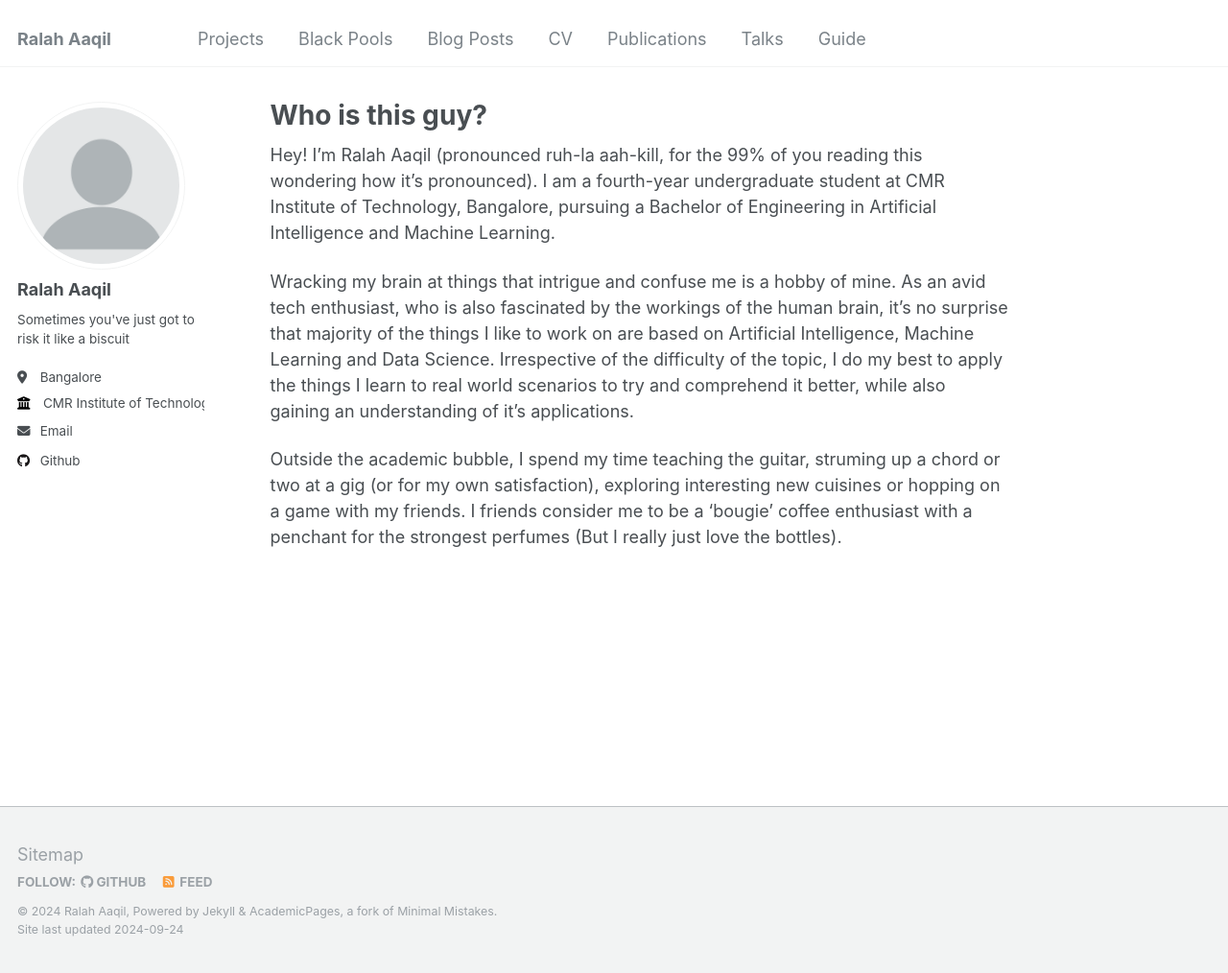
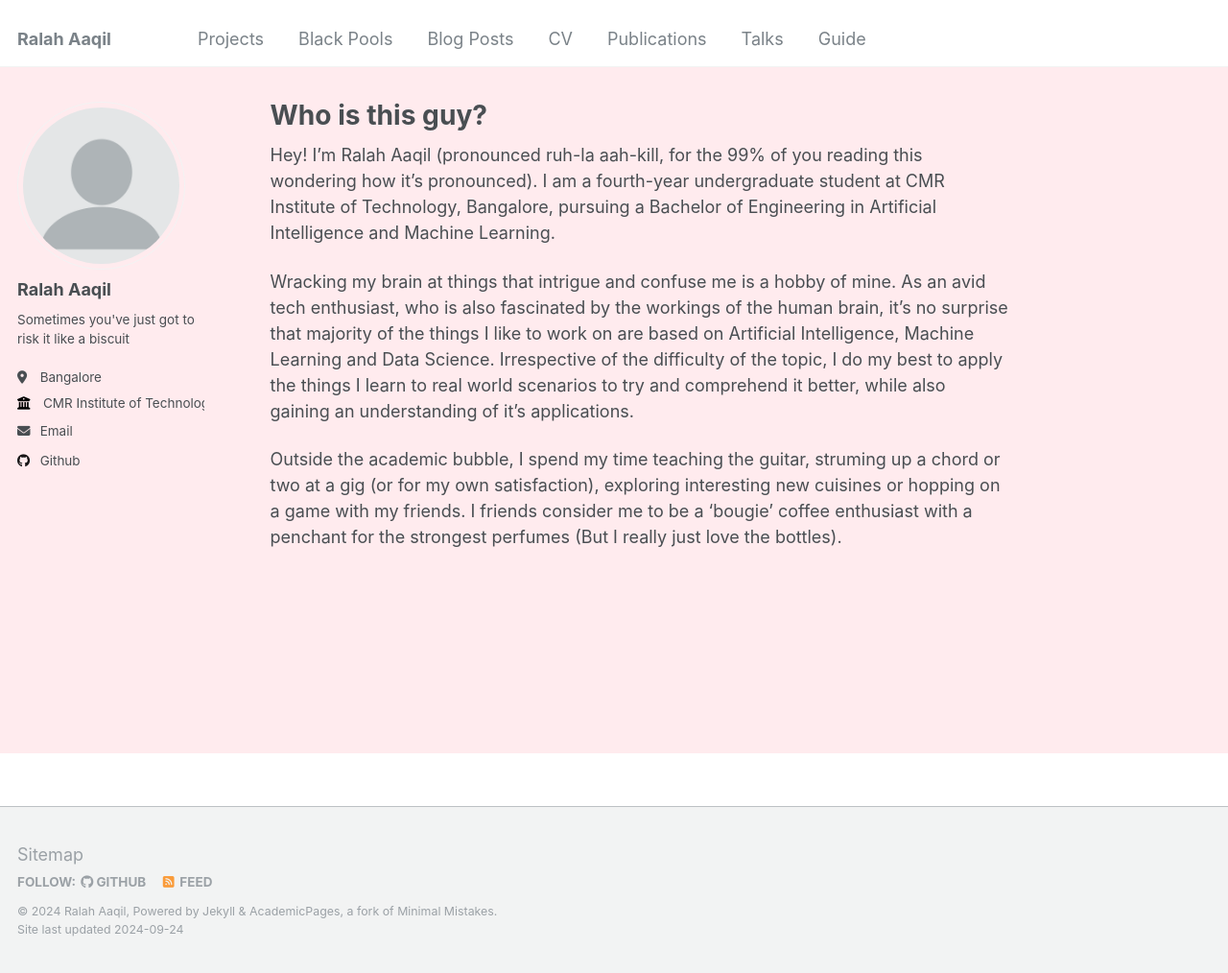
Before and after one commit to ralahaaqil/ralahaaqil.github.io, a Jekyll site: the page built from _pages/about.md, in a window 1280 px wide and 1014 px high. Shown: the whole window at 96% size. Built offline with Jekyll 4.4.1, drawn with Linux system fonts in a browser that asks for light colours.

Commit message:
Update main.scss
testing someting

```diff
--- a/assets/css/main.scss
+++ b/assets/css/main.scss
@@ -39,3 +39,8 @@
 @import "vendor/font-awesome/brands";
 @import "vendor/magnific-popup/magnific-popup";
 @import "print";
+
+body {
+  background: #FFEBEE;
+  background-color: #FFEBEE;
+}
```
